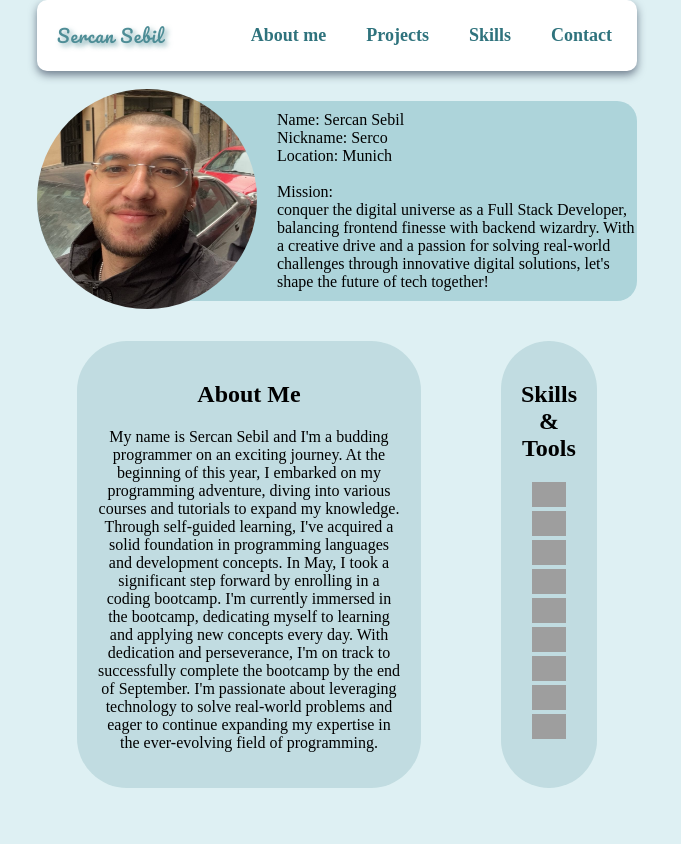
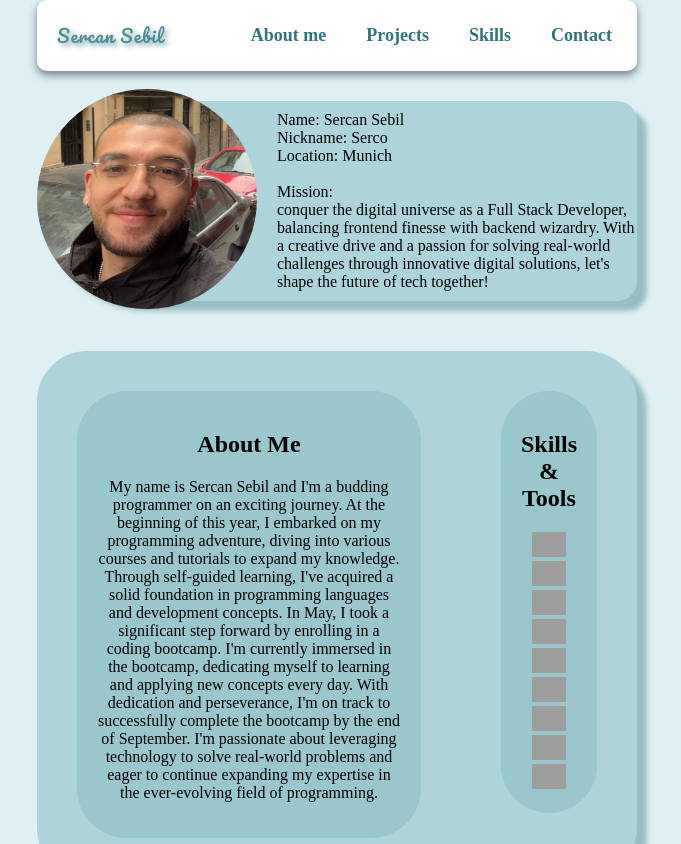
Before and after one commit to Serco627/personal-website, a website: page index.html in a window 1280 px wide. Shown: the top 844 px of the page, without its empty margins (303-984 px from the left). Drawn offline with Linux system fonts and the light colour scheme; grey boxes are pictures that could not be loaded.

Commit message:
update aboutme text

```diff
--- a/styles.css
+++ b/styles.css
@@ -149,6 +149,7 @@ a {
   display: flex;
   gap: 20px;
   align-items: center;
+  box-shadow: 10px 10px 5px rgba(78, 141, 150, 0.5);
 }
 
 .foto {
@@ -175,4 +176,10 @@ a {
 
 .aboutmeskills {
   display: flex;
+  align-items: flex-start;
+  widht: 500px;
+  background-color: rgb(173, 212, 218);
+  border-radius: 50px 50px;
+  box-shadow: 10px 10px 5px rgba(78, 141, 150, 0.5);
+  margin-top: 50px;
 }
```
